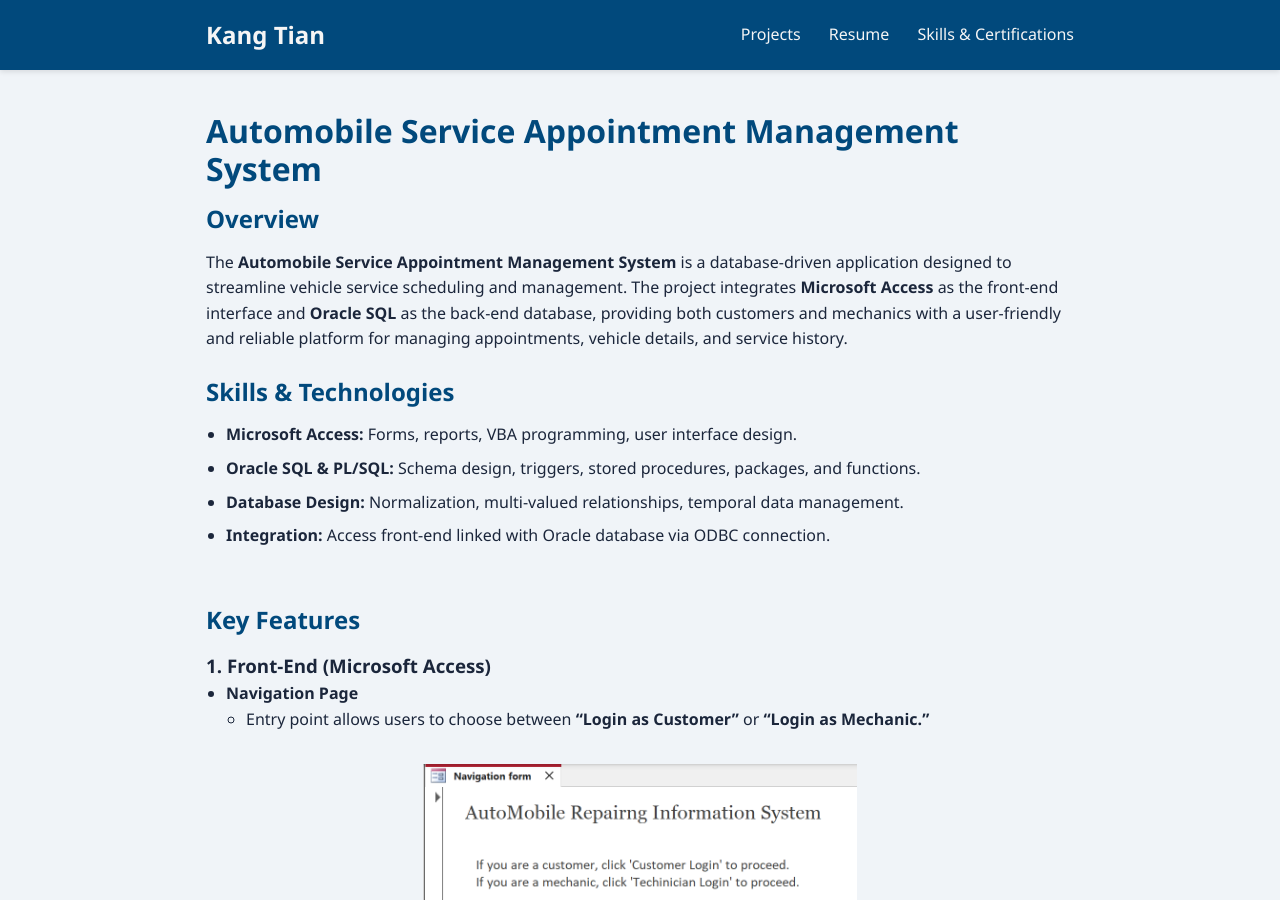
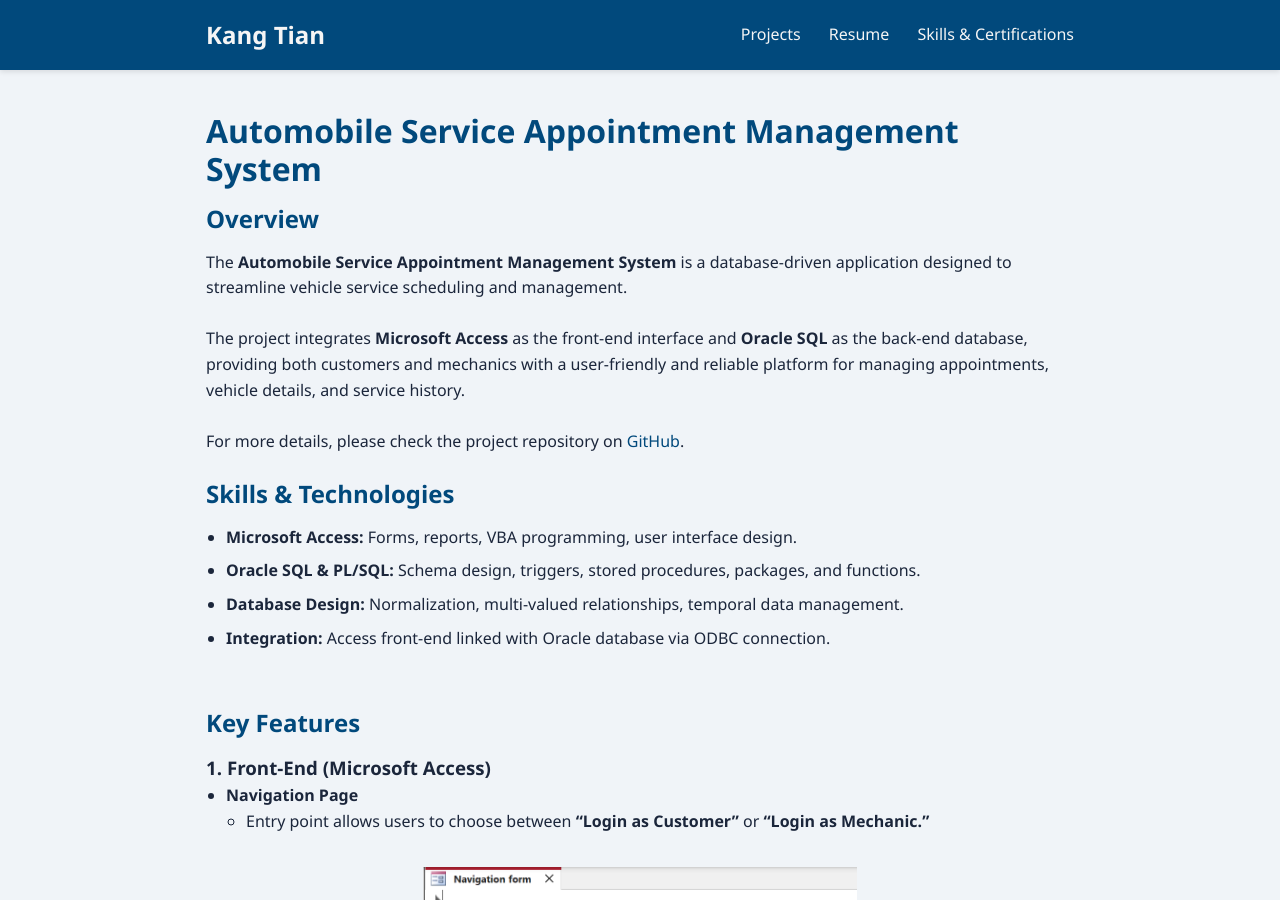
Before and after one commit to kang-tian/kang-tian.github.io, a Jekyll site: the page built from projects/Automobile-Service-Appointment-Management-System/index.md, in a window 1280 px wide and 900 px high. Built offline with Jekyll 4.4.1, drawn with Linux system fonts in a browser that asks for light colours; our own code applies the rules of GitHub Pages for plain Markdown files.

Commit message:
Update index.md

```diff
--- a/projects/Automobile-Service-Appointment-Management-System/index.md
+++ b/projects/Automobile-Service-Appointment-Management-System/index.md
@@ -2,10 +2,16 @@
 
 ## Overview
 The **Automobile Service Appointment Management System** is a database-driven application designed to streamline vehicle service scheduling and management.
-The project integrates **Microsoft Access** as the front-end interface and **Oracle SQL** as the back-end database, providing both customers and mechanics
-with a user-friendly and reliable platform for managing appointments, vehicle details, and service history.
 
 <p> &nbsp; </p>
+
+The project integrates **Microsoft Access** as the front-end interface and **Oracle SQL** as the back-end database, providing both customers and mechanics with a user-friendly and reliable platform for managing appointments, vehicle details, and service history.
+
+<p> &nbsp; </p>
+
+For more details, please check the project repository on [GitHub](https://github.com/kang-tian/Automobile-Service-Appointment-Management-System).
+
+<p> &nbsp;</p>
 
 ## Skills & Technologies
 - **Microsoft Access:** Forms, reports, VBA programming, user interface design.
```
